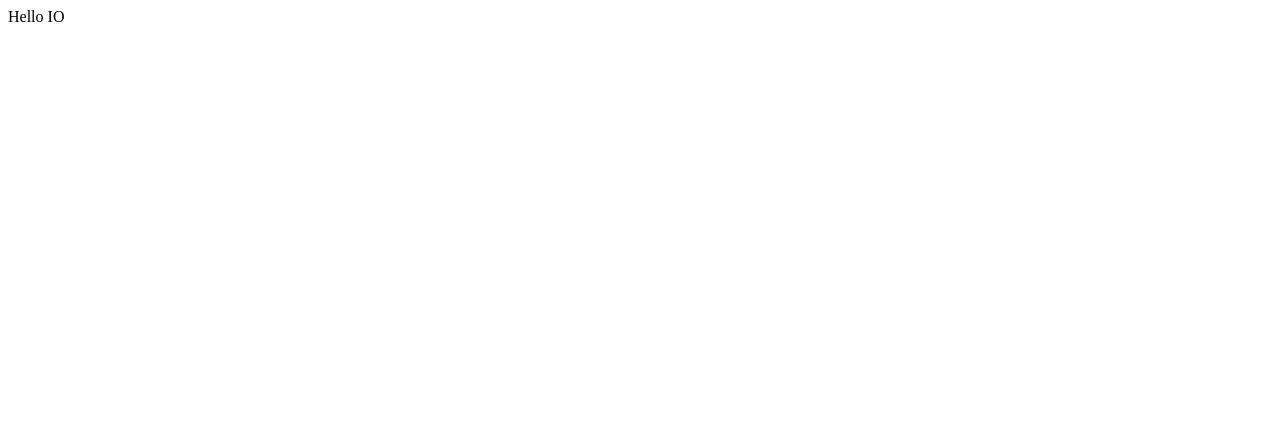
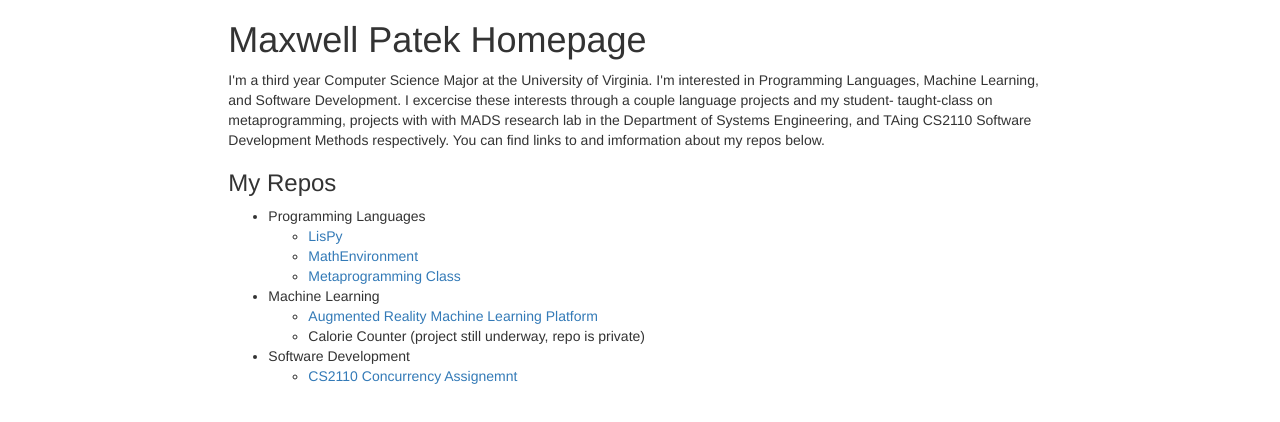
Before and after one commit to max7patek/max7patek.github.io, a plain HTML site: page index.html in a window 1280 px wide. Drawn offline with nearby package versions, Linux system fonts and the light colour scheme.

Commit message:
Added a bio and links to my Repos.

```diff
--- a/index.html
+++ b/index.html
@@ -1 +1,53 @@
-Hello IO
+<!DOCTYPE html>
+<html lang="en">
+
+<head>
+<link rel="stylesheet" href="https://maxcdn.bootstrapcdn.com/bootstrap/3.3.7/css/bootstrap.min.css">
+</head>
+
+<body>
+
+  <div class="container-fluid">
+	<div class="row">
+		<div class="col-md-2 center">
+		</div>
+		<div class="col-md-8">
+
+<h1> Maxwell Patek Homepage </h1>
+
+I'm a third year Computer Science Major at the University of Virginia. I'm
+interested in Programming Languages, Machine Learning, and Software Development.
+I excercise these interests through a couple language projects and my student-
+taught-class on metaprogramming, projects with with MADS research lab in the
+Department of Systems Engineering, and TAing CS2110 Software Development Methods
+respectively. You can find links to and imformation about my repos below.
+
+<h3> My Repos </h3>
+
+<ul>
+<li>Programming Languages</li>
+<ul>
+<li><a href="https://github.com/max7patek/LisPy"> LisPy </a> </li>
+<li><a href="https://github.com/max7patek/MathEnvironment"> MathEnvironment </a> </li>
+<li><a href="https://github.com/max7patek/metaprogramming"> Metaprogramming Class </a> </li>
+</ul>
+
+<li>Machine Learning</li>
+<ul>
+<li><a href="https://github.com/max7patek/ARMLd"> Augmented Reality Machine Learning Platform </a> </li>
+<li>Calorie Counter (project still underway, repo is private)</li>
+</ul>
+
+<li>Software Development</li>
+<ul>
+<li><a href="https://github.com/max7patek/concurrency-assignment"> CS2110 Concurrency Assignemnt </a> </li>
+</ul>
+
+</ul>
+
+</div>
+<div class="col-md-2 center">
+</div>
+
+</body>
+</html>
```
